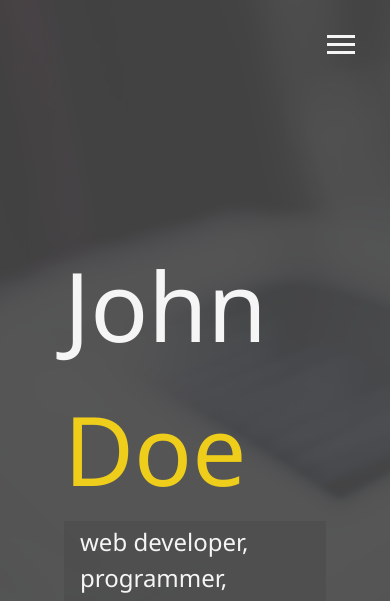
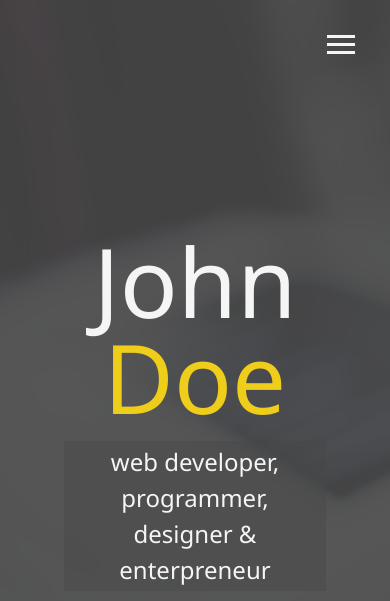
Before and after one commit to benp1984/modern_portfolio, a website: page dist/idex.html in a window 390 px wide. Shown: the top 601 px of the page. Drawn offline with Linux system fonts and the light colour scheme.

Commit message:
responsive

```diff
--- a/scss/_config.scss
+++ b/scss/_config.scss
@@ -28,3 +28,24 @@ $background-opacity: 0.9;
     }
   }
 }
+@mixin mediaSm {
+  @media screen and (max-width: 500px) {
+    @content;
+  }
+}
+@mixin mediaMd {
+  @media screen and (max-width: 768px) {
+    @content;
+  }
+}
+@mixin mediaLg {
+  @media screen and (min-width: 769px) and (max-width: 1170px) {
+    @content;
+  }
+}
+
+@mixin mediaXL {
+  @media screen and (min-width: 1171px) {
+    @content;
+  }
+}
--- a/scss/_menu.scss
+++ b/scss/_menu.scss
@@ -73,6 +73,7 @@
       height: 250px;
       background: url("../img/portrait.jpg");
       border: solid 3px $secondary-color;
+      border-radius: 50%;
     }
   }
 
--- /dev/null
+++ b/scss/_mobile.scss
@@ -0,0 +1,42 @@
+@include mediaXL {
+}
+@include mediaLg {
+}
+@include mediaMd {
+  main {
+    align-items: center;
+    text-align: center;
+    .lg-heading {
+      line-height: 1;
+      margin-bottom: 1rem;
+    }
+  }
+  ul.menu-nav,
+  div.menu-branding {
+    float: none;
+    width: 100%;
+    min-height: 0%;
+    &.show {
+      transform: translate3d(0, 0, 0);
+    }
+  }
+  .menu-nav {
+    height: 75vh;
+    transform: translate3d(-100%, 0, 0);
+    font-size: 24px;
+  }
+  .menu-branding {
+    height: 25vh;
+    transform: translate3d(100%, 0, 0);
+    .portrait {
+      background: url("../img/portrait_small.jpg");
+      width: 150px;
+      height: 150px;
+    }
+  }
+}
+@include mediaSm {
+  main#home h1 {
+    margin-top: 10vh;
+  }
+}
--- a/scss/main.scss
+++ b/scss/main.scss
@@ -1,5 +1,6 @@
 @import "config";
 @import "menu";
+@import "mobile";
 body {
   @include background;
   background: $primary-color;
```
Also changed, not shown: dist/css/main.css.
